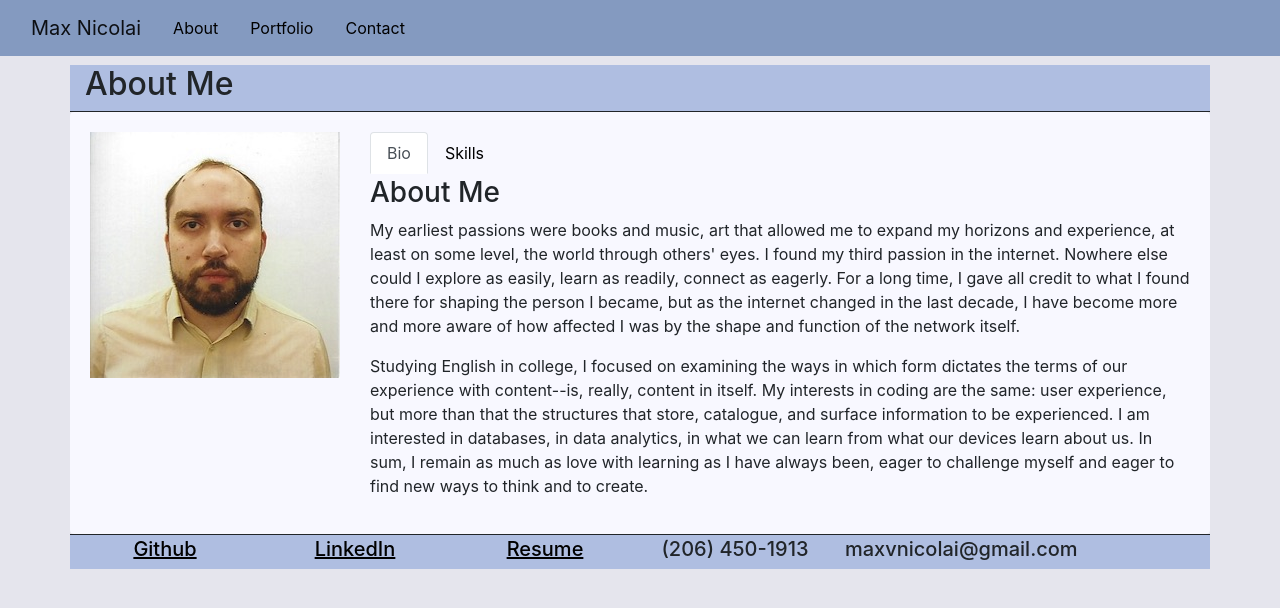
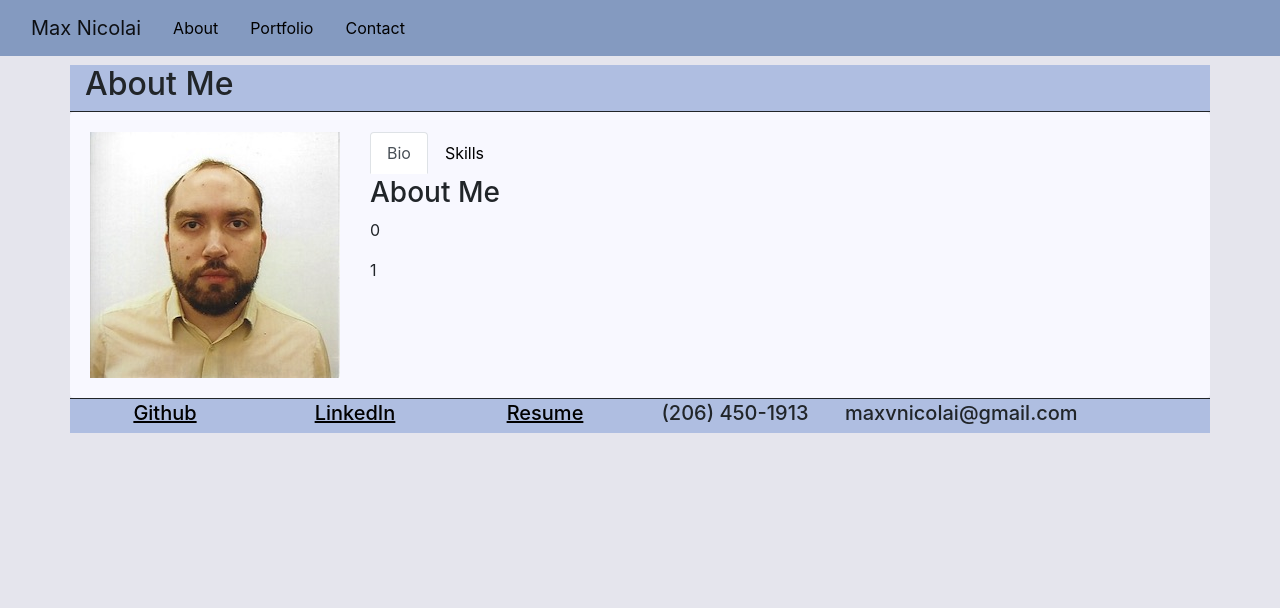
Before and after one commit to mavn2/react_portfolio, a React (Create React App) app: page /#/ in a window 1280 px wide. Shown: the top 608 px of the page. Built offline with nearby package versions, Linux system fonts and the light colour scheme.

Commit message:
added keys based on index of itterated arrays

```diff
--- a/src/components/CenterCard/index.js
+++ b/src/components/CenterCard/index.js
@@ -16,8 +16,8 @@
               <Tab eventKey="bio" title="Bio">
                 <article style={{ marginTop: '15px' }}>
                   <h3>{props.title}</h3>
-                  {props.text.map((p) => {
-                    return <p>{p}</p>;
+                  {props.text.map((index, p) => {
+                    return <p key={index}>{p}</p>;
                   })}
                 </article>
               </Tab>
--- a/src/components/List/index.js
+++ b/src/components/List/index.js
@@ -4,7 +4,9 @@
 export default function List({ array }) {
   return (
     <ul>
-      {array.map(item => (<li>{item}</li>))}
+      {array.map((item, index) => (
+        <li key={index}>{item}</li>
+      ))}
     </ul>
   );
-};
+}
```
